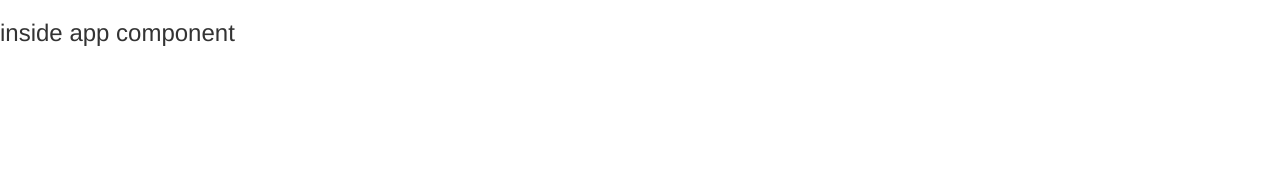
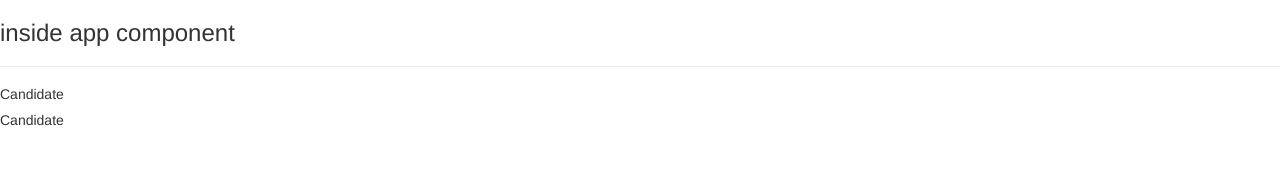
Before and after one commit to pablo-meyer/my-first-app, an Angular app: page / in a window 1280 px wide. Shown: the top 178 px of the page. Built offline with nearby package versions, Linux system fonts and the light colour scheme.

Commit message:
More stuff with components

```diff
--- a/src/app/app.component.html
+++ b/src/app/app.component.html
@@ -1 +1,3 @@
 <h3>inside app component</h3>
+<hr />
+<app-candidates></app-candidates>
--- a/src/app/app.module.ts
+++ b/src/app/app.module.ts
@@ -3,11 +3,13 @@ import { NgModule } from '@angular/core';
 import { FormsModule } from '@angular/forms';
 import { AppComponent } from './app.component';
 import { CandidateComponent } from './candidate/candidate.component';
+import { CandidatesComponent } from './candidates/candidates.component';
 
 @NgModule({
   declarations: [
     AppComponent,
-    CandidateComponent
+    CandidateComponent,
+    CandidatesComponent
   ],
   imports: [
     BrowserModule,
--- a/src/app/candidate/candidate.component.html
+++ b/src/app/candidate/candidate.component.html
@@ -1 +1 @@
-<h3>Candidate</h3>
+<h5>Candidate</h5>
--- a/src/app/candidate/candidate.component.ts
+++ b/src/app/candidate/candidate.component.ts
@@ -1,6 +1,6 @@
 import {Component} from '@angular/core';
 @Component({
-    selector: 'app-student',
+    selector: 'app-candidate',
     templateUrl: './candidate.component.html'
 })
 export class CandidateComponent {}
--- /dev/null
+++ b/src/app/candidates/candidates.component.html
@@ -0,0 +1,2 @@
+<app-candidate></app-candidate>
+<app-candidate></app-candidate>
--- /dev/null
+++ b/src/app/candidates/candidates.component.ts
@@ -0,0 +1,15 @@
+import { Component, OnInit } from '@angular/core';
+
+@Component({
+  selector: 'app-candidates',
+  templateUrl: './candidates.component.html',
+  styleUrls: ['./candidates.component.css']
+})
+export class CandidatesComponent implements OnInit {
+
+  constructor() { }
+
+  ngOnInit() {
+  }
+
+}
```
Also changed, not shown: src/app/candidates/candidates.component.css (added).
